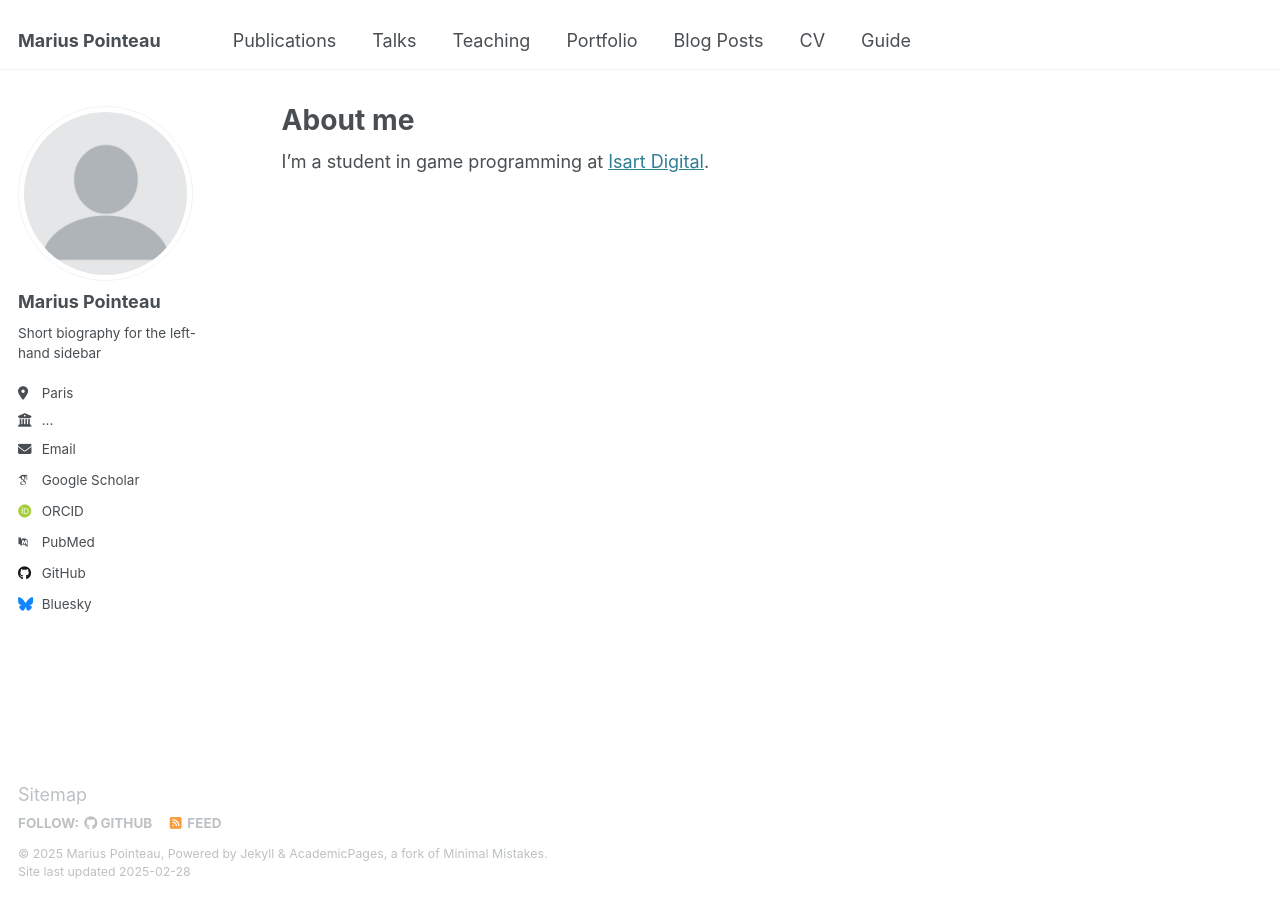
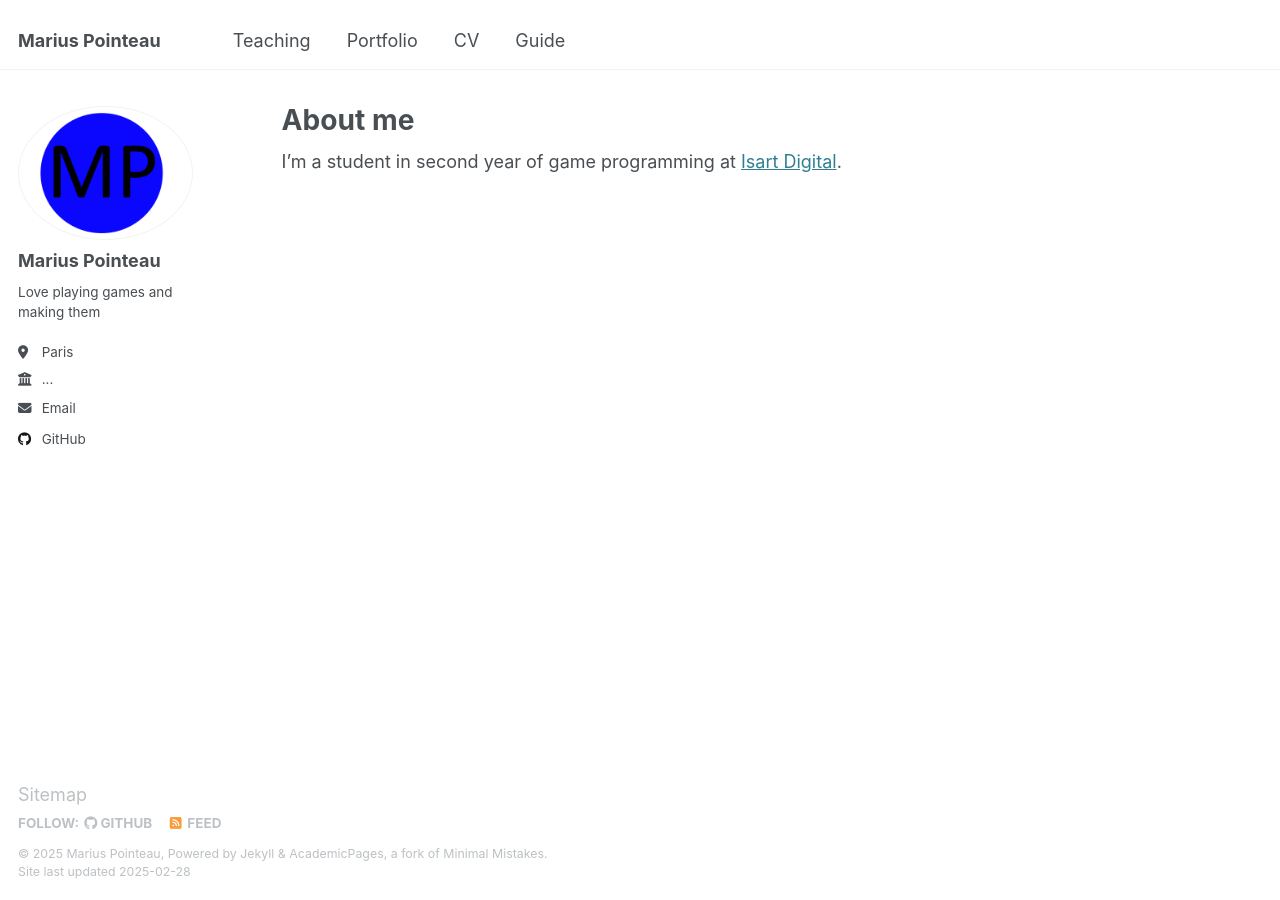
Before and after one commit to MariusPointeau/MariusPointeau.github.io, a Jekyll site: the page built from _pages/about.md, in a window 1280 px wide. Built offline with Jekyll 4.4.1, drawn with Linux system fonts in a browser that asks for light colours; some web fonts are replaced.

Commit message:
updated site, authors, navigation and profile picture

```diff
--- a/_config.yml
+++ b/_config.yml
@@ -22,10 +22,10 @@ repository               : "MariusPointeau.github.io"
 #               Additional customization can be done by editing /_includes/author-profile.html
 author:
   # Biographic information
-  avatar           : "profile.png"
+  avatar           : "MP.png"
   name             : "Marius Pointeau"
   pronouns         : # example: "she/her"
-  bio              : "Short biography for the left-hand sidebar"
+  bio              : "Love playing games and making them"
   location         : "Paris"
   employer         : "..."
   uri              : # URL
@@ -33,11 +33,11 @@ author:
 
   # Academic websites
   arxiv            : # URL - Update with the correct link to your profile
-  googlescholar    : "http://google.com"
+  googlescholar    : #"http://google.com"
   impactstory      : # URL
-  orcid            : "http://google.com"
+  orcid            : #"http://google.com"
   semantic         : # URL
-  pubmed           : "http://google.com"
+  pubmed           : #"http://google.com"
   researchgate     : # URL
   scopus           : # URL
 
@@ -50,7 +50,7 @@ author:
   stackoverflow    : # User number or user number and name (i.e., use "1" or "1/jeff-atwood")
 
   # Social media
-  bluesky          : "bsky.app" # Replace this with you Bluesky username
+  bluesky          : #"bsky.app" # Replace this with you Bluesky username
   facebook         : # Username
   flickr           : # Username
   foursquare       : # Username
@@ -78,11 +78,11 @@ author:
 # Publication Category - The following the list of publication categories and their headings
 publication_category:
   books:
-    title: 'Books'
+    title: #'Books'
   manuscripts:
-    title: 'Journal Articles'
+    title: #'Journal Articles'
   conferences:
-    title: 'Conference Papers'
+    title: #'Conference Papers'
 
 # Site Settings
 teaser                   :  # filename of teaser fallback teaser image placed in /images/, .e.g. "500x300.png"
@@ -131,7 +131,7 @@ yandex_site_verification :
 
 # Social Sharing
 twitter:
-  username               : &twitter
+  username               : #&twitter
 facebook:
   username               :
   app_id                 :
--- a/_data/navigation.yml
+++ b/_data/navigation.yml
@@ -5,21 +5,12 @@
 # prevent it from being included in the site.
 
 main:
-  - title: "Publications"
-    url: /publications/
-
-  - title: "Talks"
-    url: /talks/
-
   - title: "Teaching"
     url: /teaching/
 
   - title: "Portfolio"
     url: /portfolio/
 
-  - title: "Blog Posts"
-    url: /year-archive/
-
   - title: "CV"
     url: /cv/
 
--- a/_pages/about.md
+++ b/_pages/about.md
@@ -7,4 +7,4 @@ redirect_from:
   - /about.html
 ---
 
-I'm a student in game programming at [Isart Digital](https://www.isart.fr/).
+I'm a student in second year of game programming at [Isart Digital](https://www.isart.fr/).
```
Also changed, not shown: _data/authors.yml (+6 -14 lines), images/MP.png (added).
